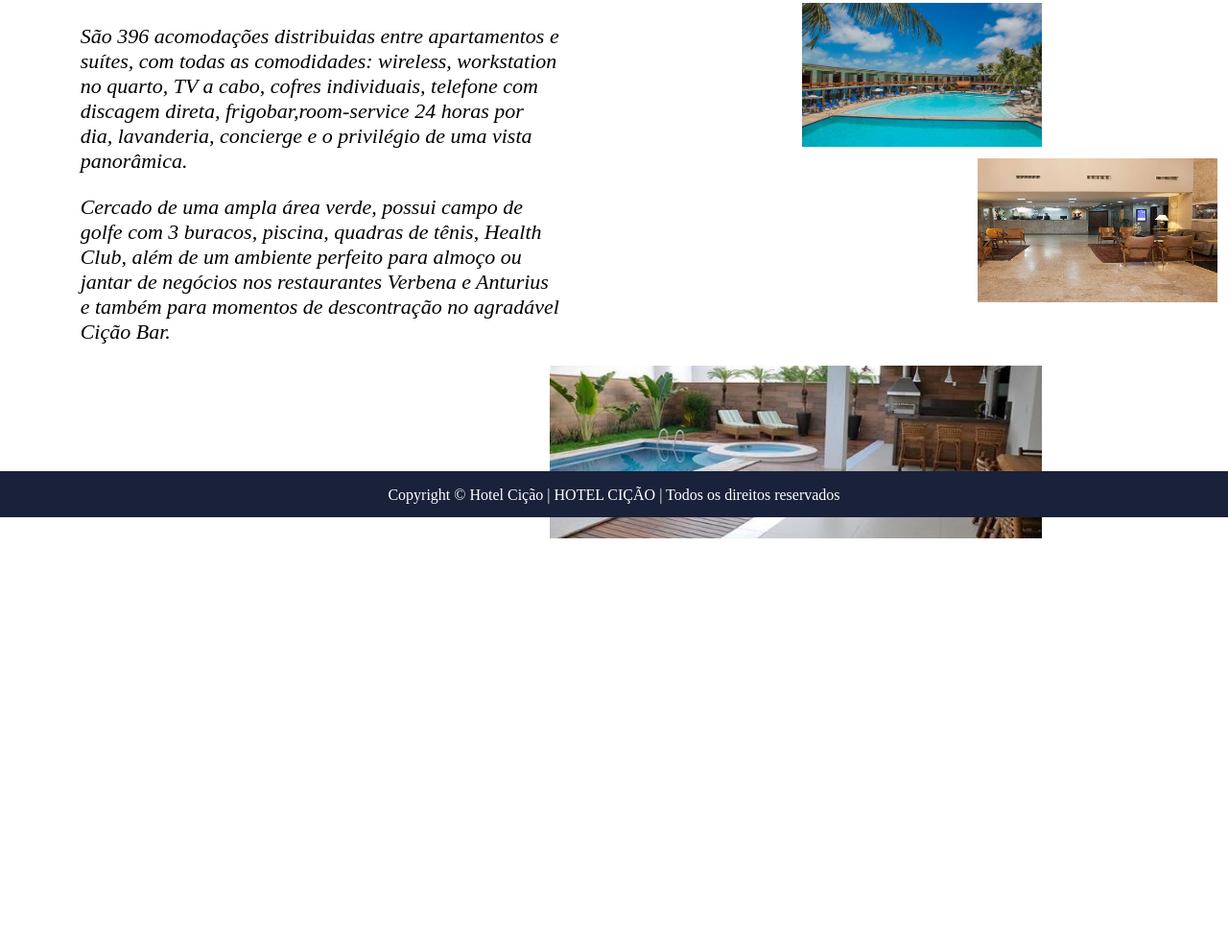
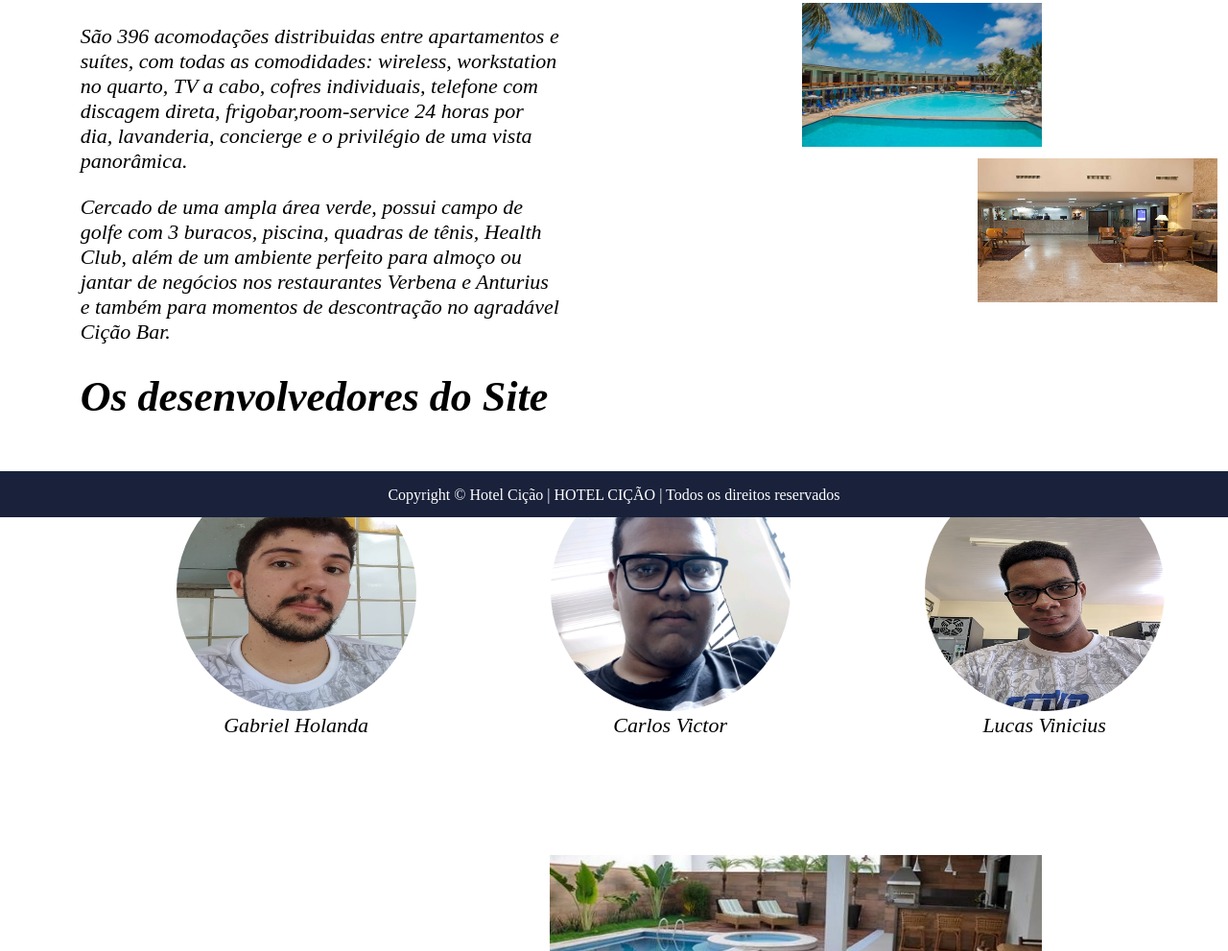
Before and after one commit to Cicero777/Hotel-ci-o, a plain HTML site: page sobre.html in a window 1280 px wide. Shown: the part 261-1252 px from the top of the page at 96% size. Before the commit the page ends 822 px from the top, so only its background shows below. Drawn offline with Linux system fonts and the light colour scheme.

Commit message:
tela sobre

```diff
--- a/css/estilo.css
+++ b/css/estilo.css
@@ -643,3 +643,27 @@ nav#cadastro input#txtNome,input#txtNascimento,input#txtContato{
     margin-left: 6%;
     color: #000000;
 }
+
+.dev{
+    float: left;
+    margin-right: 50%;
+    margin-bottom: 1%;
+    height: 250px;
+    width: 250px;
+    border-radius: 250px;
+}
+
+#devs{
+    display: flex;
+    flex-direction: row;
+    text-align: justify;
+    margin-bottom: 20%;
+}
+
+#de{
+    margin-left: 20%;
+}
+
+figcaption{
+    text-align: center;
+}
--- a/sobre.html
+++ b/sobre.html
@@ -50,6 +50,25 @@
                  quadras de tênis, Health Club, além de um ambiente perfeito para almoço ou jantar
                  de negócios nos restaurantes Verbena e Anturius e também para momentos de descontração
                  no agradável Cição Bar.</p>
+
+                <h1>Os desenvolvedores do Site</h1>
+                <div id="devs">
+                    <figure id="de">
+                        <img class="dev" src="fotos/gabriel.jpeg" />
+                        <figcaption>Gabriel Holanda</figcaption>
+                    </figure>
+
+                    <figure id="de">
+                        <img class="dev" src="fotos/carlos.jpeg" />
+                        <figcaption>Carlos Victor</figcaption>
+                    </figure>
+
+                    <figure id="de">
+                        <img class="dev" src="fotos/lucas.jpeg">
+                        <figcaption>Lucas Vinicius</figcaption>
+                    </figure>
+                </div>
+
             </div>
 
             <div id="destaque">
@@ -62,6 +81,7 @@
 
         </hgroup>
 
+
         <footer id="rodape">
             <p>Copyright &copy; Hotel Cição | HOTEL CIÇÃO | Todos os direitos reservados</p>
         </footer>
```
Also changed, not shown: fotos/carlos.jpeg (added), fotos/gabriel.jpeg (added), fotos/lucas.jpeg (added).
